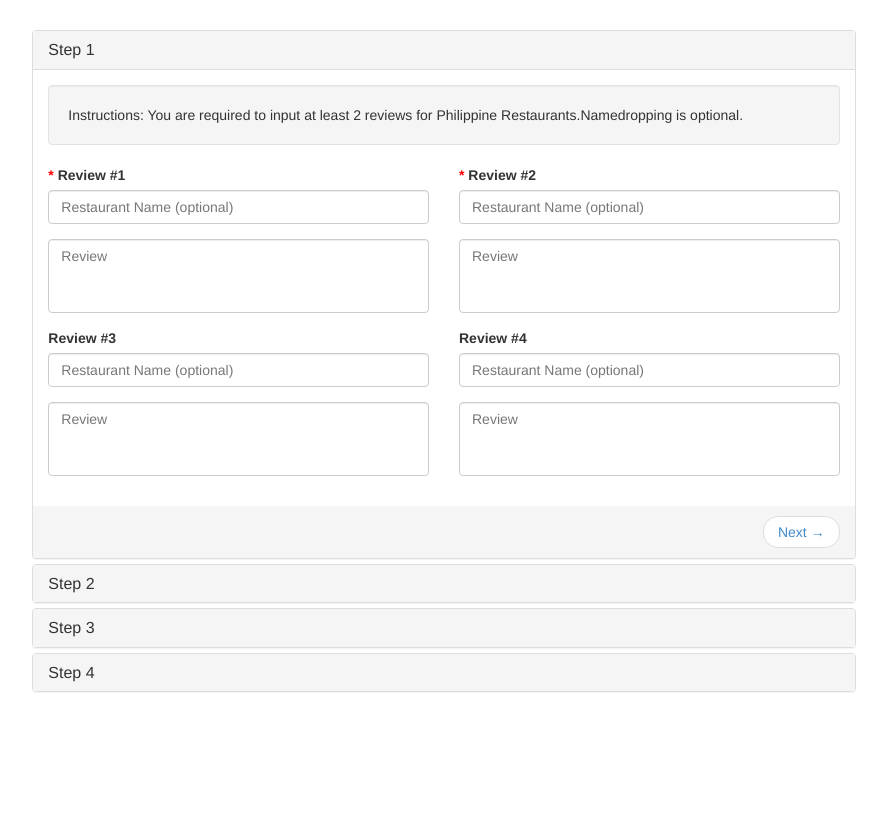
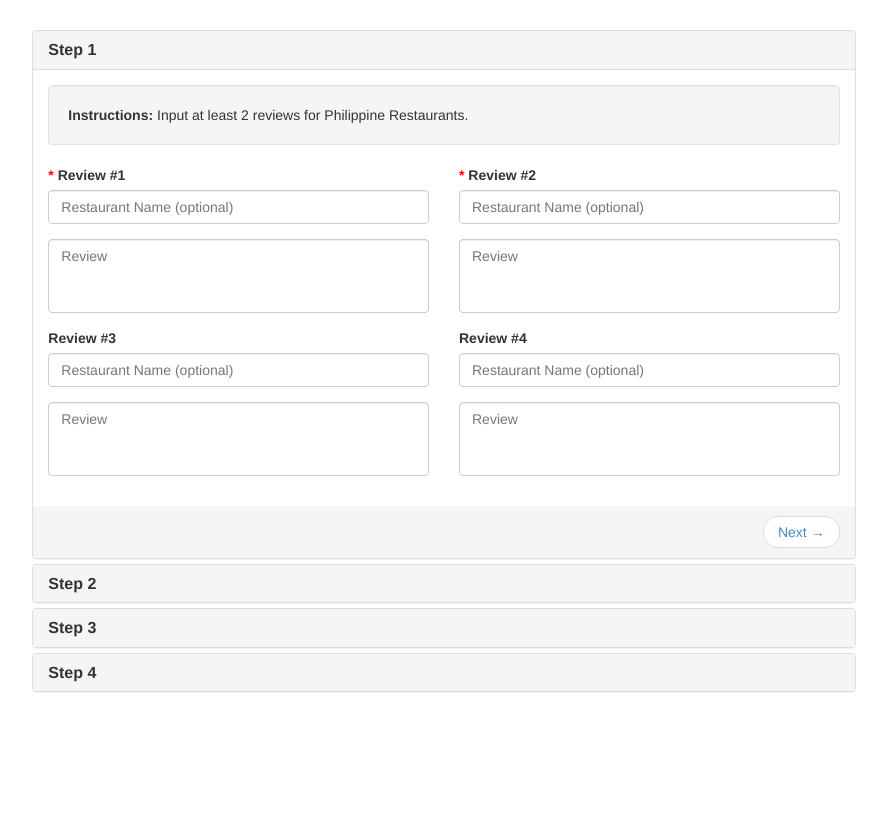
Before and after one commit to clrke/sarprit, a Django app: page /2/ in a window 1280 px wide. Shown: the whole page, without its empty margins (196-1083 px from the left). Run offline with Django 3.2, Linux system fonts and the light colour scheme; some libraries are stand-ins or nearby versions.

Commit message:
Make some minor layout changes.

```diff
--- a/global/templates/survey/index2.html
+++ b/global/templates/survey/index2.html
@@ -2,7 +2,7 @@
 <html ng-app="SarpritApp">
 <head>
 	<title>
-		Survey | SARPRIT
+		*Survey | SARPRiT
 	</title>
 	<script type="text/javascript" src="{% static 'lib/jquery/jquery-1.11.1.min.js' %}"></script>
 	<link rel="stylesheet" type="text/css" href="{% static 'lib/bootstrap-3.2.0-dist/css/bootstrap.min.css' %}">
@@ -16,12 +16,13 @@
 </head>
 <body>
 	<div class="col-md-offset-2 col-md-8">
+		<form method="post" action="/2/"> {% csrf_token %}
 			<div class="panel-group" id="accordion">
 				<div class="panel panel-default">
 					<div class="panel-heading">
 						<h4 class="panel-title">
 							<a data-toggle="collapse" data-parent="#accordion" href="#collapseOne">
-							Step 1
+								<b>Step 1</b>
 							</a>
 						</h4>
 					</div>
@@ -29,42 +30,42 @@
 						<div class="panel-body">
 							<div class="row">
 								<div class="col-md-12">
-								<div class="well">Instructions: You are required to input at least 2 reviews for Philippine Restaurants.Namedropping is optional. </div>
+									<div class="well"> <b>Instructions:</b> Input at least 2 reviews for Philippine Restaurants.</div>
 								</div>
 								<div class="col-md-6">
 									<div class="form-group">
 										<label> <span style="color:red">*</span> Review #1 </label>
-									<input type="text" class="form-control" placeholder="Restaurant Name (optional)" name="restaurantName1">
+										<input type="text" class="form-control" placeholder="Restaurant Name (optional)" ng-model="restaurantName1">
 									</div>
 									<div class="form-group">
-									<textarea class="form-control" rows="3" placeholder="Review" name="reviewTextArea1"></textarea>
+										<textarea class="form-control" rows="3" placeholder="Review" ng-model="restaurantReview1"></textarea>
 									</div>
 								</div>
 								<div class="col-md-6">
 									<div class="form-group">
 										<label> <span style="color:red">*</span> Review #2 </label>
-									<input type="text" class="form-control" placeholder="Restaurant Name (optional)" name="restaurantName2">
+										<input type="text" class="form-control" placeholder="Restaurant Name (optional)" ng-model="restaurantName2">
 									</div>
 									<div class="form-group">
-									<textarea class="form-control" rows="3" placeholder="Review" name="reviewTextArea2"></textarea>
+										<textarea class="form-control" rows="3" placeholder="Review" ng-model="restairantReview2"></textarea>
 									</div>
 								</div>
 								<div class="col-md-6">
 									<div class="form-group">
 										<label> Review #3 </label>
-									<input type="text" class="form-control" placeholder="Restaurant Name (optional)" name="restaurantName3">
+										<input type="text" class="form-control" placeholder="Restaurant Name (optional)" ng-model="restaurantName3">
 									</div>
 									<div class="form-group">
-									<textarea class="form-control" rows="3" placeholder="Review" name="reviewTextArea3"></textarea>
+										<textarea class="form-control" rows="3" placeholder="Review" ng-model="restaurantReview3"></textarea>
 									</div>
 								</div>
 								<div class="col-md-6">
 									<div class="form-group">
 										<label> Review #4 </label>
-									<input type="text" class="form-control" placeholder="Restaurant Name (optional)" name="restaurantName4">
+										<input type="text" class="form-control" placeholder="Restaurant Name (optional)" ng-model="restaurantName4">
 									</div>
 									<div class="form-group">
-									<textarea class="form-control" rows="3" placeholder="Review" name="reviewTextArea4"></textarea>
+										<textarea class="form-control" rows="3" placeholder="Review" ng-model="restaurantReview4"></textarea>
 									</div>
 								</div>
 							</div>
@@ -80,7 +81,7 @@
 					<div class="panel-heading">
 						<h4 class="panel-title">
 							<a data-toggle="collapse" data-parent="#accordion" href="#collapseTwo">
-							Step 2
+								<b>Step 2</b>
 							</a>
 						</h4>
 					</div>
@@ -88,7 +89,7 @@
 						<div class="panel-body">
 							<div class="row">
 								<div class="col-md-12">
-								<div class="well"> Please confirm your review's sentences and hashtags. </div>
+									<div class="well"> <b>Instructions:</b> Check if the each review is correctly splitted by sentence and hashtag.</div>
 								</div>
 								<div class="col-md-6">
 									<div class="form-group">
@@ -124,7 +125,7 @@
 					<div class="panel-heading">
 						<h4 class="panel-title">
 							<a data-toggle="collapse" data-parent="#accordion" href="#collapseThree">
-							Step 3
+								<b>Step 3</b>
 							</a>
 						</h4>
 					</div>
@@ -133,10 +134,9 @@
 							<div class="row">
 								<div class="col-md-12">
 									<div class="well">
-									Please tag each sentence as <b>subjective</b> or <b>objective</b>. If objective, untick the checkbox.
-									If subjective, please tag them as <b>functional (food)</b>, <b>humanic (service)</b>,
-									or <b>mechanic(ambience)</b>, then <b>rate your sentence using stars</b>. Mavs, gawing mong star na
-									image yung star na word. Hahaha
+										<b>Instructions:</b> Uncheck the checkbox if that sentence is objective. If the sentence is subjective, classify it as
+										Functional, Humanic or Mechanic then rate the positivity or negativity of each sentence by clicking on the star.
+										<br />(1 Star - Poor, 2 Stars - Bad, 3 Stars - Satisfactory, 4 Stars - Very Satisfactory, 5 Stars - Excellent)
 									</div>
 								</div>
 								<div class="col-md-6">
@@ -250,7 +250,7 @@
 								</div>
 								<div class="col-md-6">
 									<div class="form-group">
-									<label> <span style="color:red">*</span> Review #2 (pakiayos na lang to mavs) </label>
+										<label> <span style="color:red">*</span> Review #2</label>
 									</div>
 									<div class="form-group">
 										<input type="text" class="form-control" value="Punta ulit tayo bukas." disabled>
@@ -272,7 +272,7 @@
 					<div class="panel-heading">
 						<h4 class="panel-title">
 							<a data-toggle="collapse" data-parent="#accordion" href="#collapseFour">
-							Step 4
+								<b>Step 4</b>
 							</a>
 						</h4>
 					</div>
@@ -280,7 +280,9 @@
 						<div class="panel-body">
 							<div class="row">
 								<div class="col-md-12">
-								<div class="well"> Please input the overall rating for the review. </div>
+									<div class="well"> <b>Instructions:</b> Input the overall rating for the each review.
+										<br />(1 Star - Poor, 2 Stars - Bad, 3 Stars - Satisfactory, 4 Stars - Very Satisfactory, 5 Stars - Excellent)
+									</div>
 								</div>
 								<div class="col-md-6">
 									<div class="form-group">
@@ -337,12 +339,13 @@
 						<div class="panel-footer">
 							<ul class="pager pager2">
 								<li class="previous"><a class="acc-toggler" data-toggle="collapse" data-parent="#accordion" href="#collapseThree">&larr; Back</a></li>
-							<li class="next"><a class="acc-toggler" data-toggle="collapse" data-parent="#accordion" href="#collapseFour">Submit</a></li>
+								<li class="next"><button class="acc-toggler" type="submit">SUBMIT</button></li>
 							</ul>
 						</div>
 					</div>
 				</div>
 			</div>
+		</form>
 	</div>
 </body>
 </html>
--- a/survey/views.py
+++ b/survey/views.py
@@ -9,6 +9,8 @@ def index(request):
 	return render(request, 'survey/index.html', {"person": person})
 
 def index2(request):
+	if request.method == "POST":
+		return to_json(request.POST)
 	return render(request, 'survey/index2.html')
 
 def test(request):
```
Also changed, not shown: global/static/src/js/sarprit.js (line endings or trailing spaces). Lines whose indentation alone changed are shown as unchanged.
